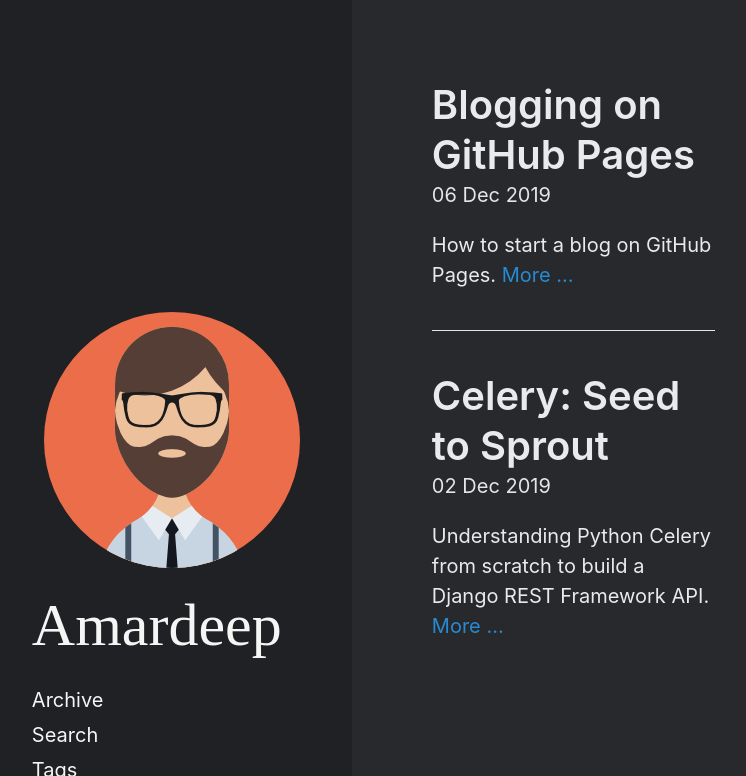
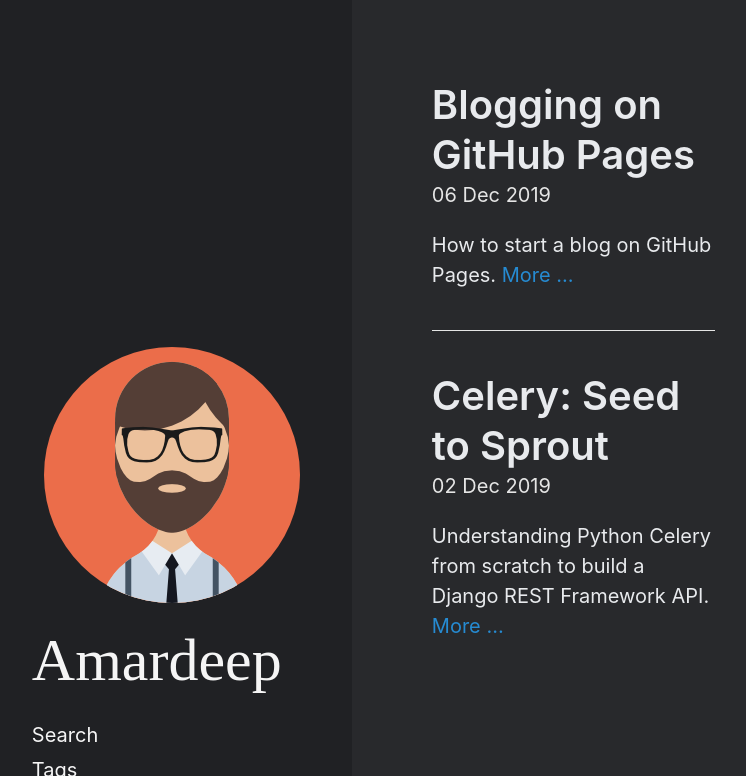
Before and after one commit to amard33p/amard33p.github.io, a Jekyll site: the page built from index.html, in a window 1280 px wide, cut to the strip 0-776 px from the top of the page. Shown: the whole strip, without its empty margins (485-1231 px from the left). Built offline with Jekyll 4.4.1, drawn with Linux system fonts in a browser that asks for light colours; the list of posts is cut into pages by our own code.

Commit message:
remove archive for now

```diff
--- a/_includes/custom-nav-links.html
+++ b/_includes/custom-nav-links.html
@@ -1,3 +1,3 @@
 <!-- Optional additional links to insert in sidebar nav -->
-<a class="page-link{% if page.url == '/search' %} active{% endif %}" href="/search">Search</a>
-<a class="page-link{% if page.url == '/tags' %} active{% endif %}" title="Tags" href="/tags">Tags</a>
+<a class="page-link{% if page.url == '/search/' %} active{% endif %}" href="/search">Search</a>
+<a class="page-link{% if page.url == '/tags/' %} active{% endif %}" title="Tags" href="/tags">Tags</a>
```
Also changed, not shown: archive.md (+1 -1 lines).
